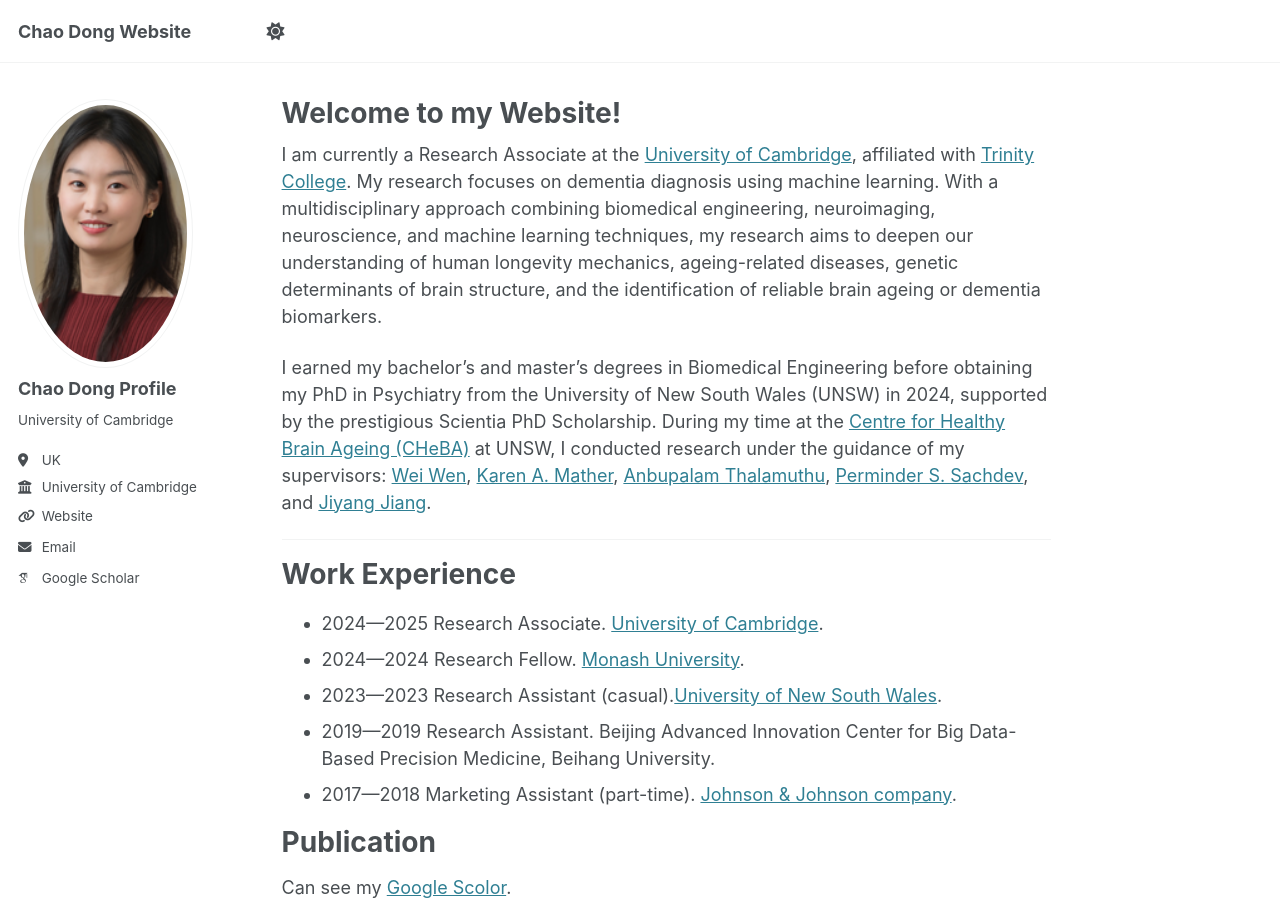
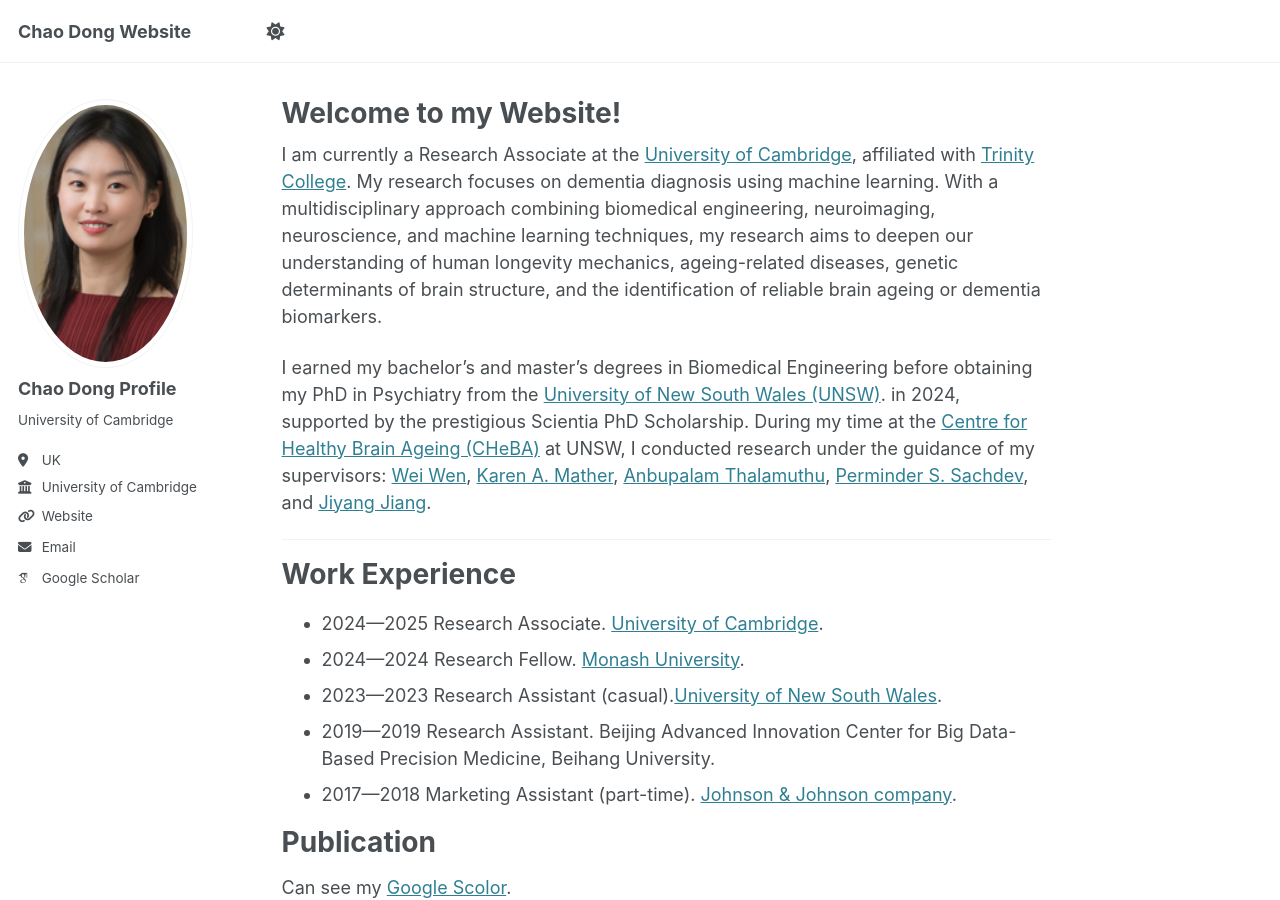
Before and after one commit to ChaoDong12/chaodong.github.io, a Jekyll site: the page built from _pages/about.md, in a window 1280 px wide and 900 px high. Built offline with Jekyll 4.4.1, drawn with Linux system fonts in a browser that asks for light colours; some web fonts are replaced; part of the change alters nothing that is shown.

```diff
--- a/_pages/about.md
+++ b/_pages/about.md
@@ -9,7 +9,7 @@ redirect_from:
 
 I am currently a Research Associate at the [University of Cambridge](https://www.psychol.cam.ac.uk/), affiliated with [Trinity College](https://www.trin.cam.ac.uk/). My research focuses on dementia diagnosis using machine learning. With a multidisciplinary approach combining biomedical engineering, neuroimaging, neuroscience, and machine learning techniques, my research aims to deepen our understanding of human longevity mechanics, ageing-related diseases, genetic determinants of brain structure, and the identification of reliable brain ageing or dementia biomarkers.
 
-I earned my bachelor's and master's degrees in Biomedical Engineering before obtaining my PhD in Psychiatry from the University of New South Wales (UNSW) in 2024, supported by the prestigious Scientia PhD Scholarship. During my time at the [Centre for Healthy Brain Ageing (CHeBA)](https://www.cheba.unsw.edu.au/blog/chao-dong-meet-our-researcher-series) at UNSW, I conducted research under the guidance of my supervisors: [Wei Wen](https://scholar.google.com.au/citations?user=j-m4_E8AAAAJ&hl=en), [Karen A. Mather](https://scholar.google.com.au/citations?user=yQurwtYAAAAJ&hl=en), [Anbupalam Thalamuthu](https://scholar.google.com.au/citations?user=QPcKQVMAAAAJ&hl=en), [Perminder S. Sachdev](https://scholar.google.com.au/citations?user=joXgLDoAAAAJ&hl=en), and [Jiyang Jiang](https://scholar.google.com.au/citations?user=rLJeyIIAAAAJ&hl=en&oi=ao).
+I earned my bachelor's and master's degrees in Biomedical Engineering before obtaining my PhD in Psychiatry from the [University of New South Wales (UNSW)](https://www.cheba.unsw.edu.au/). in 2024, supported by the prestigious Scientia PhD Scholarship. During my time at the [Centre for Healthy Brain Ageing (CHeBA)](https://www.cheba.unsw.edu.au/blog/chao-dong-meet-our-researcher-series) at UNSW, I conducted research under the guidance of my supervisors: [Wei Wen](https://scholar.google.com.au/citations?user=j-m4_E8AAAAJ&hl=en), [Karen A. Mather](https://scholar.google.com.au/citations?user=yQurwtYAAAAJ&hl=en), [Anbupalam Thalamuthu](https://scholar.google.com.au/citations?user=QPcKQVMAAAAJ&hl=en), [Perminder S. Sachdev](https://scholar.google.com.au/citations?user=joXgLDoAAAAJ&hl=en), and [Jiyang Jiang](https://scholar.google.com.au/citations?user=rLJeyIIAAAAJ&hl=en&oi=ao).
 
 ------
 
```
